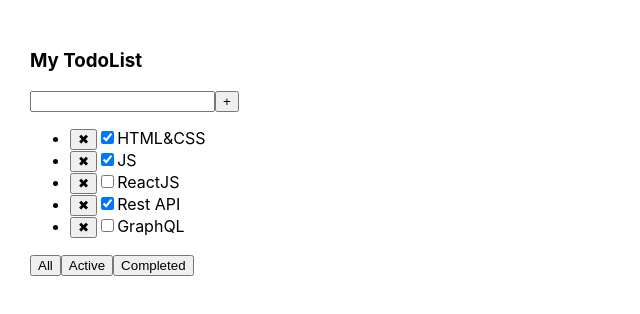
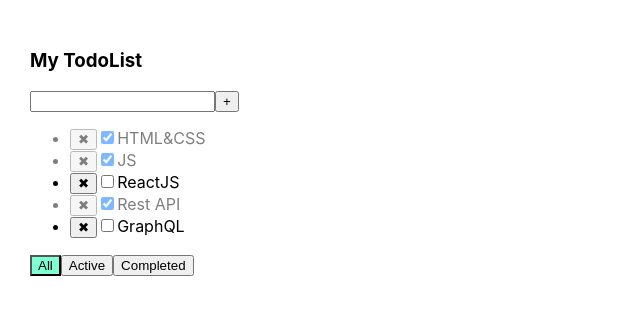
Before and after one commit to ivanrussui/todolist, a React (Create React App) app: page / in a window 1280 px wide. Shown: the top 314 px of the page, without its empty margins (0-640 px from the left). Built offline with nearby package versions, Linux system fonts and the light colour scheme; the HTML template or start-up script is replaced by a standard one.

Commit message:
4 lesson

```diff
--- a/src/App.css
+++ b/src/App.css
@@ -6,3 +6,20 @@
 .App > div {
   margin-right: 50px;
 }
+
+.error {
+  border: red 1px solid;
+  outline: red 1px solid;
+}
+
+.errorMessage {
+  color: red;
+}
+
+.activeFilter {
+  background-color: aquamarine;
+}
+
+.isDone {
+  opacity: 0.5;
+}
--- a/src/App.tsx
+++ b/src/App.tsx
@@ -27,7 +27,6 @@ function App() {
     let task = { id: v1(), title: title, isDone: true }
     let newTasks = [ task, ...tasks ]
     setTasks(newTasks)
-
   }
 
   let tasksForTodolist = tasks;
@@ -44,6 +43,14 @@ function App() {
     setFilter(value);
   }
 
+  const changeTaskStatus = (id: string, isDoneValue: boolean) => {
+    let task = tasks.find(el => el.id === id)
+    if (task) {
+      task.isDone = isDoneValue;
+      setTasks([...tasks])
+    }
+  }
+
   return (
       <div className="App">
         <TodoList track1={ forTrack }
@@ -51,7 +58,9 @@ function App() {
                   tasks={ tasksForTodolist }
                   removeTask={ removeTask }
                   changeFilter={ changeFilter }
-                      addTask={addTask}
+                  addTask={ addTask }
+                  changeTaskStatus={changeTaskStatus}
+                  filter={filter}
         />
       </div>
   );
--- a/src/TodoList.tsx
+++ b/src/TodoList.tsx
@@ -1,5 +1,6 @@
 import React, { ChangeEvent, KeyboardEvent, useState } from 'react';
 import { ValuesType } from './App';
+import './App.css';
 
 type PropsType = {
   track1: string
@@ -8,6 +9,8 @@ type PropsType = {
   removeTask: (task: string) => void
   changeFilter: (value: ValuesType) => void
   addTask: (title: string) => void
+  changeTaskStatus: (id: string, isDoneValue: boolean) => void
+  filter: string
 }
 
 type TasksType = {
@@ -17,21 +20,27 @@ type TasksType = {
 }
 
 export const TodoList = (props: PropsType) => {
-    const [title, setTitle] = useState('');
+  const [ title, setTitle ] = useState('');
+  const [ error, setError ] = useState<string | null>(null);
 
   const onChangeHandler = (e: ChangeEvent<HTMLInputElement>) => {
     setTitle(e.currentTarget.value)
   }
 
   const onKeyDownHandler = (e: KeyboardEvent<HTMLInputElement>) => {
+    setError(null)
     if (e.key === 'Enter') {
       addTaskHandler()
     }
   }
 
   const addTaskHandler = () => {
-        props.addTask(title)
+    if (title.trim() !== '') {
       setTitle('')
+      props.addTask(title.trim())
+    } else {
+      setError('Title is required')
+    }
   }
 
   const removeTaskHandler = (task: string) => {
@@ -42,33 +51,47 @@ export const TodoList = (props: PropsType) => {
     props.changeFilter(value)
   }
 
+  const changeCheckBox = (id: string, e: ChangeEvent<HTMLInputElement>) => {
+    let isDoneValue = e.currentTarget.checked
+    props.changeTaskStatus(id, isDoneValue)
+  }
+
   return (
       <div>
         <h3>{ props.track1 }</h3>
         <div>
-                <input onChange={ onChangeHandler}
-                       value={title}
+          <input onChange={ onChangeHandler }
+                 value={ title }
                  onKeyDown={ onKeyDownHandler }
+                 className={ error ? 'error' : '' }
           />
-                <button onClick={addTaskHandler}>+</button>
+          <button onClick={ addTaskHandler }>+</button>
         </div>
+        { error && <div className={ 'errorMessage' }>{ error }</div> }
         <ul>
           { props.tasks.map((el) => {
             return (
-                        <li key={ el.id }>
+                <li key={ el.id } className={ el.isDone ? 'isDone' : ''}>
                   <button onClick={ () => removeTaskHandler(el.id) }>
                     ✖
                   </button>
-                            <input type="checkbox" checked={ el.isDone } />
+                  <input type="checkbox" checked={ el.isDone }
+                         onChange={ (e) => changeCheckBox(el.id, e) } />
                   <span>{ el.title }</span>
                 </li>
             );
           }) }
         </ul>
         <div>
-                <button onClick={ () => changeFilterHandler('all') }>All</button>
-                <button onClick={ () => changeFilterHandler('active') }>Active</button>
-                <button onClick={ () => changeFilterHandler('completed') }>Completed</button>
+          <button className={ props.filter === 'all' ? 'activeFilter' : '' }
+                  onClick={ () => changeFilterHandler('all') }>All
+          </button>
+          <button className={ props.filter === 'active' ? 'activeFilter' : '' }
+                  onClick={ () => changeFilterHandler('active') }>Active
+          </button>
+          <button className={ props.filter === 'completed' ? 'activeFilter' : '' }
+                  onClick={ () => changeFilterHandler('completed') }>Completed
+          </button>
         </div>
       </div>
   )
```
Lines whose indentation alone changed are shown as unchanged.
